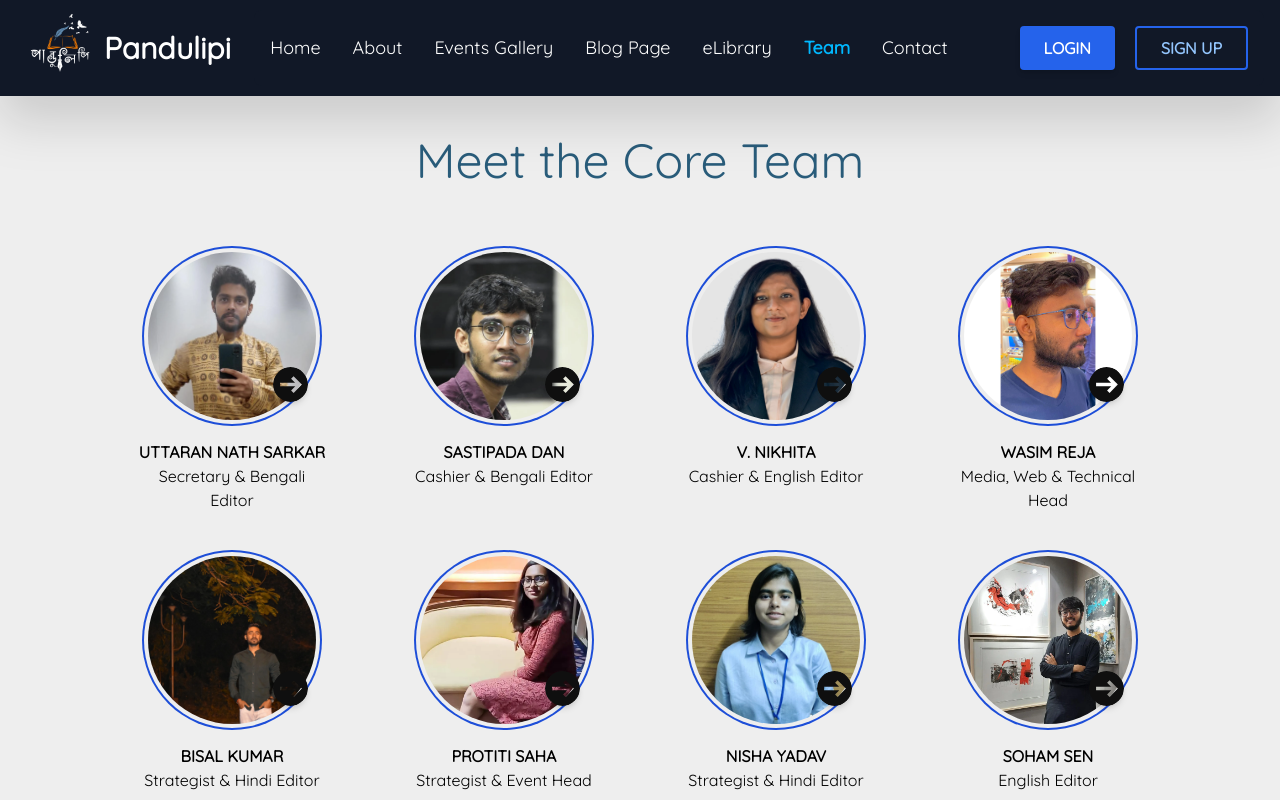
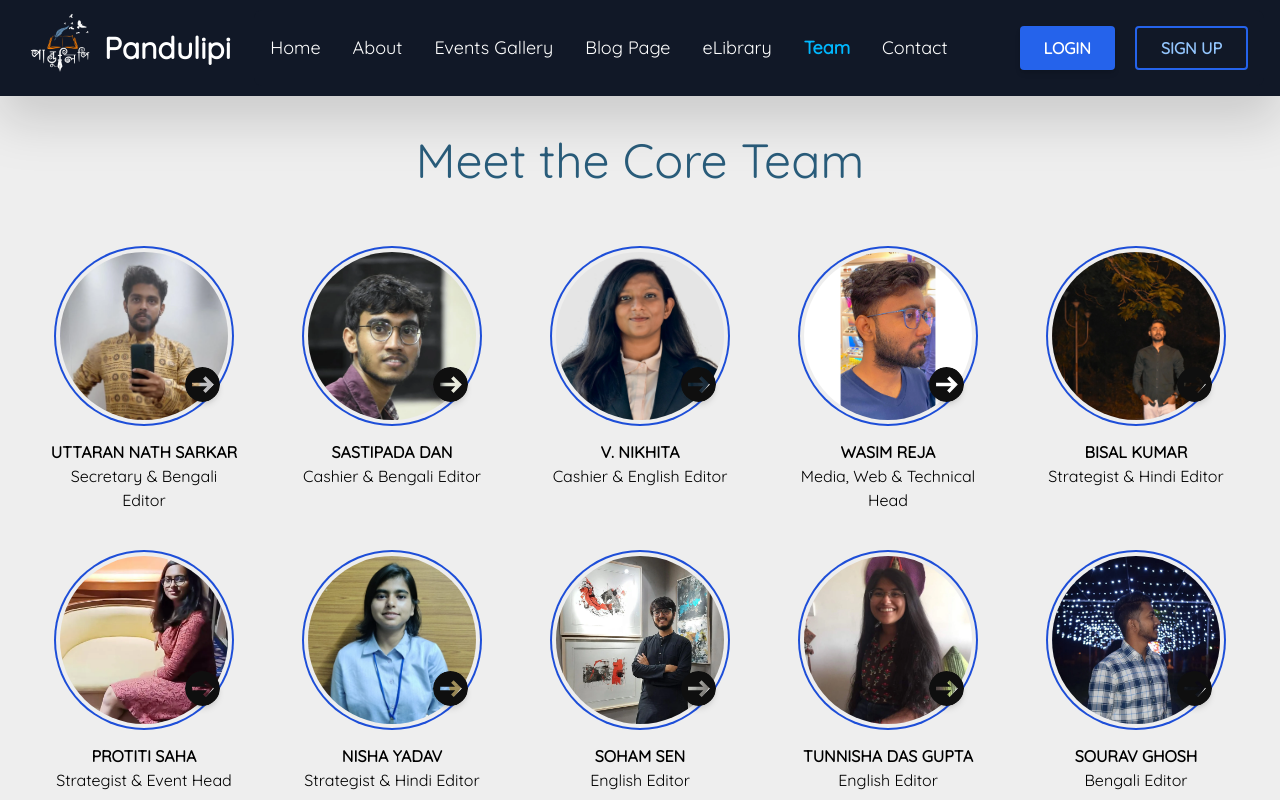
Before and after one commit to wasimreja/pandulipi-jgec, a React (Create React App) app: page /team in a window 1280 px wide. Shown: the top 800 px of the page. Built offline with nearby package versions, Linux system fonts and the light colour scheme; no server answers.

Commit message:
5 avatar in a row in team page

```diff
--- a/src/components/Team/CoreTeam2k24.jsx
+++ b/src/components/Team/CoreTeam2k24.jsx
@@ -175,7 +175,7 @@ const CoreTeam = () => {
         Meet the Core Team
       </h1>
       <div>
-        <div className="flex max-w-7xl mx-auto justify-center items-center flex-wrap gap-x-20 pb-10 gap-y-4 px-10">
+        <div className="flex max-w-7xl mx-auto justify-center items-center flex-wrap gap-x-14 pb-10 gap-y-4 px-10">
           {coreTeamDetails.map((details, ind) => (
             <div
               key={ind}
```
